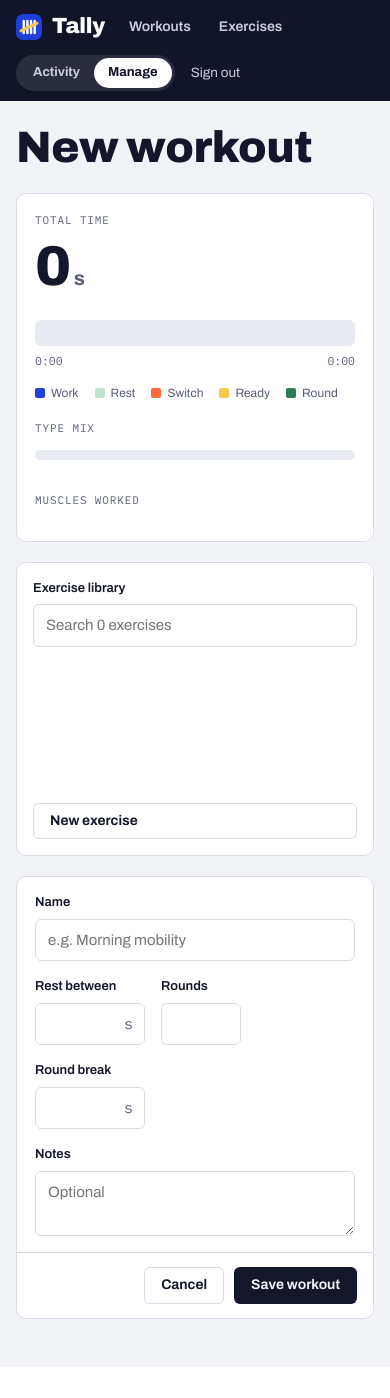
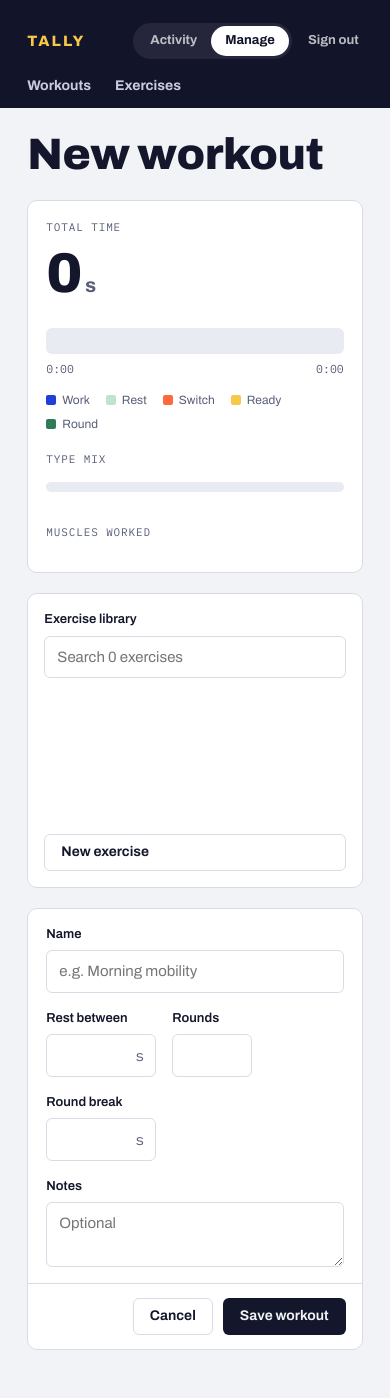
Before and after one commit to hugorodgerbrown/tally, a Django app: template planner/templates/planner/workout_edit.html in a window 390 px wide. Before the commit the page ends 1367 px from the top, so only its background shows below. Run offline with Django 5.2, Linux system fonts and the light colour scheme; the template is opened without the code that fills it, so the values that code supplies are empty.

Commit message:
Give Manage the same header as Activity
The top row in both modes is now the yellow TALLY wordmark on the left
and the Activity/Manage switch with Sign out on the right. Manage's
Workouts and Exercises move to tabs below it, and phone gutters match
activity mode so the switch sits in the same place. Activity gains Sign
out (Sign in once signed out, disabled offline).

Co-Authored-By: Claude Opus 5.5 (1M context) <noreply@anthropic.com>
Claude-Session: https://claude.ai/code/session_01DMLye83ZBPFecpTGk4s1aX

```diff
--- a/activity/static/activity/app.css
+++ b/activity/static/activity/app.css
@@ -123,6 +123,11 @@ a { color: inherit; }
 .modes [aria-current] { background: var(--done-ink); color: var(--done); opacity: 1; }
 .modes .mode-off { opacity: .3; }
 .modes a:focus-visible { outline: .6cqw solid var(--done-hi); outline-offset: .4cqw; }
+.hctl { display: flex; align-items: center; gap: 3cqw; }
+.hctl form { margin: 0; }
+.signout { background: none; border: 0; color: inherit; font: inherit; font-size: 3.4cqw; font-weight: 700; opacity: .7; text-decoration: none; cursor: pointer; padding: 1.4cqw 1cqw; }
+.signout.off { opacity: .3; cursor: default; }
+.signout:focus-visible { outline: .6cqw solid var(--done-hi); outline-offset: .4cqw; }
 .wlist { list-style: none; margin: 0; padding: 0; display: flex; flex-direction: column; gap: 3cqw; }
 .wlist a { display: grid; grid-template-columns: 1fr auto; gap: 1cqw 3cqw; padding: 4.4cqw 5cqw; border-radius: 4cqw; background: rgba(255, 255, 255, .07); text-decoration: none; }
 .wlist a:active { background: rgba(255, 255, 255, .14); }
--- a/activity/static/activity/store.js
+++ b/activity/static/activity/store.js
@@ -118,7 +118,7 @@
   });
 
   window.Store = {
-    get, set, del, pending, loadWorkouts, saveSession, flush,
+    get, set, del, pending, loadWorkouts, saveSession, flush, csrfToken,
     onStatus: (fn) => listeners.add(fn),
     status: () => status,
   };
--- a/planner/templates/planner/base.html
+++ b/planner/templates/planner/base.html
@@ -17,14 +17,17 @@
 <body>
   {% block body %}
   <header class="topbar">
-    <a class="brand" href="{% url 'planner:workouts' %}"><img src="{% static 'icons/favicon.svg' %}" alt="" width="26" height="26">Tally</a>
+    <div class="hrow">
+      <a class="eb" href="{% url 'planner:workouts' %}">Tally</a>
+      <div class="hctl">
+        <nav class="modes" aria-label="Mode"><a href="{% url 'activity:app' %}">Activity</a><span aria-current="page">Manage</span></nav>
+        <form method="post" action="{% url 'logout' %}">{% csrf_token %}<button class="signout" type="submit">Sign out</button></form>
+      </div>
+    </div>
     <nav class="nav" aria-label="Main">
       <a href="{% url 'planner:workouts' %}"{% if nav == "workouts" %} aria-current="page"{% endif %}>Workouts</a>
       <a href="{% url 'planner:exercises' %}"{% if nav == "exercises" %} aria-current="page"{% endif %}>Exercises</a>
     </nav>
-    <span class="spacer"></span>
-    <nav class="modes" aria-label="Mode"><a href="{% url 'activity:app' %}">Activity</a><span aria-current="page">Manage</span></nav>
-    <form method="post" action="{% url 'logout' %}">{% csrf_token %}<button class="signout" type="submit">Sign out</button></form>
   </header>
   <main class="page">
     {% if messages %}<ul class="messages">{% for m in messages %}<li>{{ m }}</li>{% endfor %}</ul>{% endif %}
--- a/static/ui/ui.css
+++ b/static/ui/ui.css
@@ -11,22 +11,27 @@ p { margin: 0; }
 .visually-hidden { position: absolute; width: 1px; height: 1px; overflow: hidden; clip: rect(0 0 0 0); white-space: nowrap; }
 
 /* ---------- Shell ---------- */
-.topbar { display: flex; align-items: center; gap: 28px; padding: 12px 24px; background: var(--night); color: #FFFFFF; position: sticky; top: 0; z-index: 10; }
-.brand { font-weight: 850; font-stretch: 72%; font-size: 22px; letter-spacing: -.01em; display: flex; align-items: center; gap: 10px; color: #FFFFFF; text-decoration: none; }
-.brand img { width: 26px; height: 26px; border-radius: 7px; display: block; }
-.nav { display: flex; gap: 4px; }
-.nav a { color: #C9CCE0; text-decoration: none; font-size: 14px; font-weight: 600; padding: 6px 12px; border-radius: var(--r-control); }
+/* The header follows the phone's activity home screen: the yellow TALLY
+ * wordmark on the left, the mode switch and Sign out on the right, so the
+ * top row is the same in both modes. Manage's sections sit below as tabs. */
+/* The builder's side panels stick 20px below this header (about 108px tall). */
+.topbar { background: var(--night); color: #FFFFFF; position: sticky; top: 0; z-index: 10; }
+.topbar > * { max-width: 1320px; margin: 0 auto; padding-inline: 32px; }
+.hrow { display: flex; align-items: center; justify-content: space-between; gap: 16px; padding-top: 18px; padding-bottom: 14px; }
+.eb { font-size: 15px; font-weight: 800; letter-spacing: .14em; text-transform: uppercase; color: var(--ready); text-decoration: none; }
+.hctl { display: flex; align-items: center; gap: 12px; }
+.nav { display: flex; gap: 24px; }
+.nav a { color: #C9CCE0; text-decoration: none; font-size: 14px; font-weight: 700; padding: 6px 0 10px; border-bottom: 2px solid transparent; }
 .nav a:hover { color: #FFFFFF; }
-.nav a[aria-current="page"] { background: rgba(255, 255, 255, .1); color: #FFFFFF; }
-.topbar .spacer { flex: 1; }
+.nav a[aria-current="page"] { color: #FFFFFF; border-bottom-color: #FFFFFF; }
 /* Mode switch: the same control appears on the phone's home screen. */
-.modes { display: inline-flex; padding: 3px; border-radius: 99px; background: rgba(255, 255, 255, .1); font-size: 13px; font-weight: 700; }
-.modes > * { padding: 5px 14px; border-radius: 99px; text-decoration: none; color: #C9CCE0; }
-.modes a:hover { color: #FFFFFF; }
-.modes [aria-current] { background: #FFFFFF; color: var(--night); }
+.modes { display: inline-flex; padding: 3px; border-radius: 99px; background: rgba(255, 255, 255, .08); font-size: 13px; font-weight: 700; }
+.modes > * { padding: 5px 14px; border-radius: 99px; text-decoration: none; color: #FFFFFF; opacity: .7; }
+.modes a:hover { opacity: 1; }
+.modes [aria-current] { background: #FFFFFF; color: var(--night); opacity: 1; }
 .topbar form { margin: 0; }
-.topbar .signout { background: none; border: 0; color: #C9CCE0; font: inherit; font-size: 13.5px; cursor: pointer; padding: 6px 4px; }
-.topbar .signout:hover { color: #FFFFFF; }
+.topbar .signout { background: none; border: 0; color: #FFFFFF; opacity: .7; font: inherit; font-size: 13px; font-weight: 700; cursor: pointer; padding: 6px 4px; }
+.topbar .signout:hover { opacity: 1; }
 .topbar a:focus-visible, .topbar button:focus-visible { outline: 2px solid var(--ready); outline-offset: 2px; }
 
 .page { max-width: 1320px; margin: 0 auto; padding: 32px 32px 64px; display: flex; flex-direction: column; gap: 24px; }
@@ -139,7 +144,7 @@ p { margin: 0; }
 
 /* ---------- Builder ---------- */
 .builder { display: grid; grid-template-columns: 280px minmax(0, 1fr) 340px; gap: 20px; align-items: start; }
-.lib { padding: 16px; display: flex; flex-direction: column; gap: 12px; position: sticky; top: 72px; max-height: calc(100vh - 92px); }
+.lib { padding: 16px; display: flex; flex-direction: column; gap: 12px; position: sticky; top: 128px; max-height: calc(100vh - 148px); }
 .lib ul { list-style: none; margin: 0; padding: 0; overflow-y: auto; flex: 1; min-height: 120px; }
 .lib li { display: flex; align-items: center; gap: 10px; padding: 7px 0; border-top: 1px solid var(--line); font-size: 14px; }
 .lib li .nm { flex: 1; min-width: 0; }
@@ -161,7 +166,7 @@ p { margin: 0; }
 .restline.roundline { background: color-mix(in srgb, var(--round) 18%, var(--surface)); }
 .items-empty { padding: 48px 24px; text-align: center; color: var(--muted); display: flex; flex-direction: column; gap: 6px; }
 .items-empty b { color: var(--ink); font-size: 16px; }
-.makeup { padding: 18px; display: flex; flex-direction: column; gap: 14px; position: sticky; top: 72px; }
+.makeup { padding: 18px; display: flex; flex-direction: column; gap: 14px; position: sticky; top: 128px; }
 .makeup .sub { font-family: var(--f-mono); font-size: 11px; letter-spacing: .08em; text-transform: uppercase; color: var(--muted); margin-top: 4px; }
 .formfoot { display: flex; gap: 10px; justify-content: flex-end; align-items: center; padding: 14px 16px; }
 .formfoot .spacer { flex: 1; }
@@ -184,8 +189,10 @@ dialog h2 { font-size: 26px; font-weight: 800; font-stretch: 78%; }
   .makeup { grid-column: 1 / -1; position: static; order: -1; }
 }
 @media (max-width: 800px) {
-  .page { padding: 24px 16px 48px; }
-  .topbar { gap: 12px; padding: 10px 16px; flex-wrap: wrap; }
+  /* Phone gutters match activity mode (7% of the width), so the switch sits in the same place. */
+  .page { padding: 24px min(7vw, 32px) 48px; }
+  .topbar > * { padding-inline: min(7vw, 32px); }
+  .hrow { padding-top: min(6vw, 24px); padding-bottom: 10px; }
   .builder { grid-template-columns: 1fr; }
   .lib { position: static; max-height: none; }
   .lib ul { max-height: 320px; }
```
Also changed, not shown: activity/static/activity/app.js (+11 -3 lines), planner/tests.py (+12 -0 lines).
